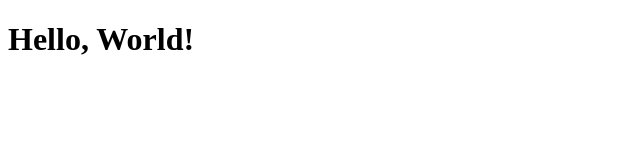
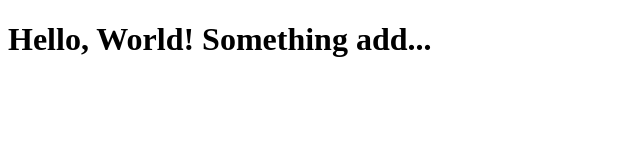
Before and after one commit to kaidzen/gh-test, a plain HTML site: page index.html in a window 1280 px wide. Shown: the whole page, without its empty margins (0-640 px from the left). Drawn offline with Linux system fonts and the light colour scheme.

Commit message:
New file version.

```diff
--- a/index.html
+++ b/index.html
@@ -5,6 +5,6 @@
     <title>Hello there</title>
   </head>
   <body>
-    <h1>Hello, World!</h1>
+    <h1>Hello, World! Something add...</h1>
   </body>
 </html>
```
